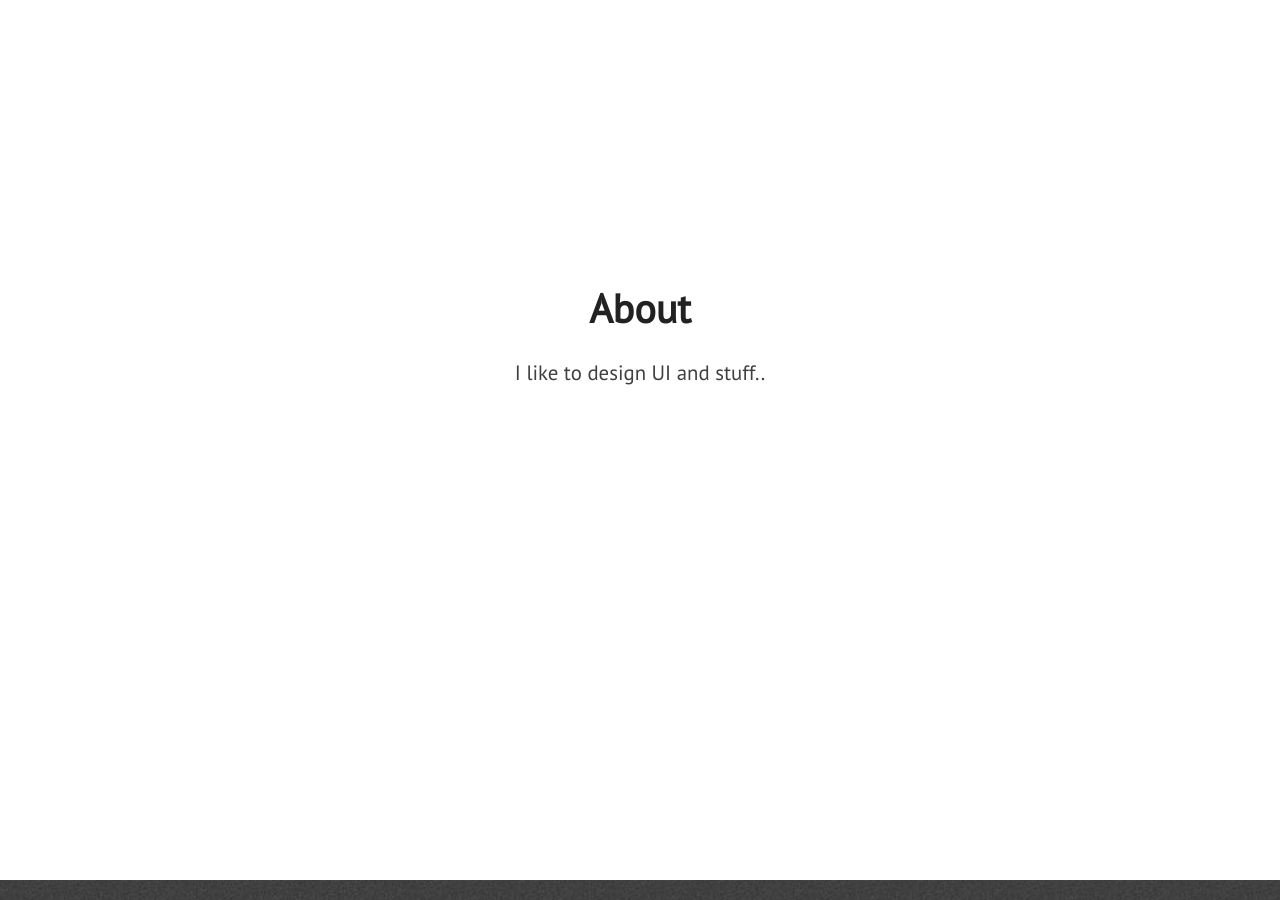
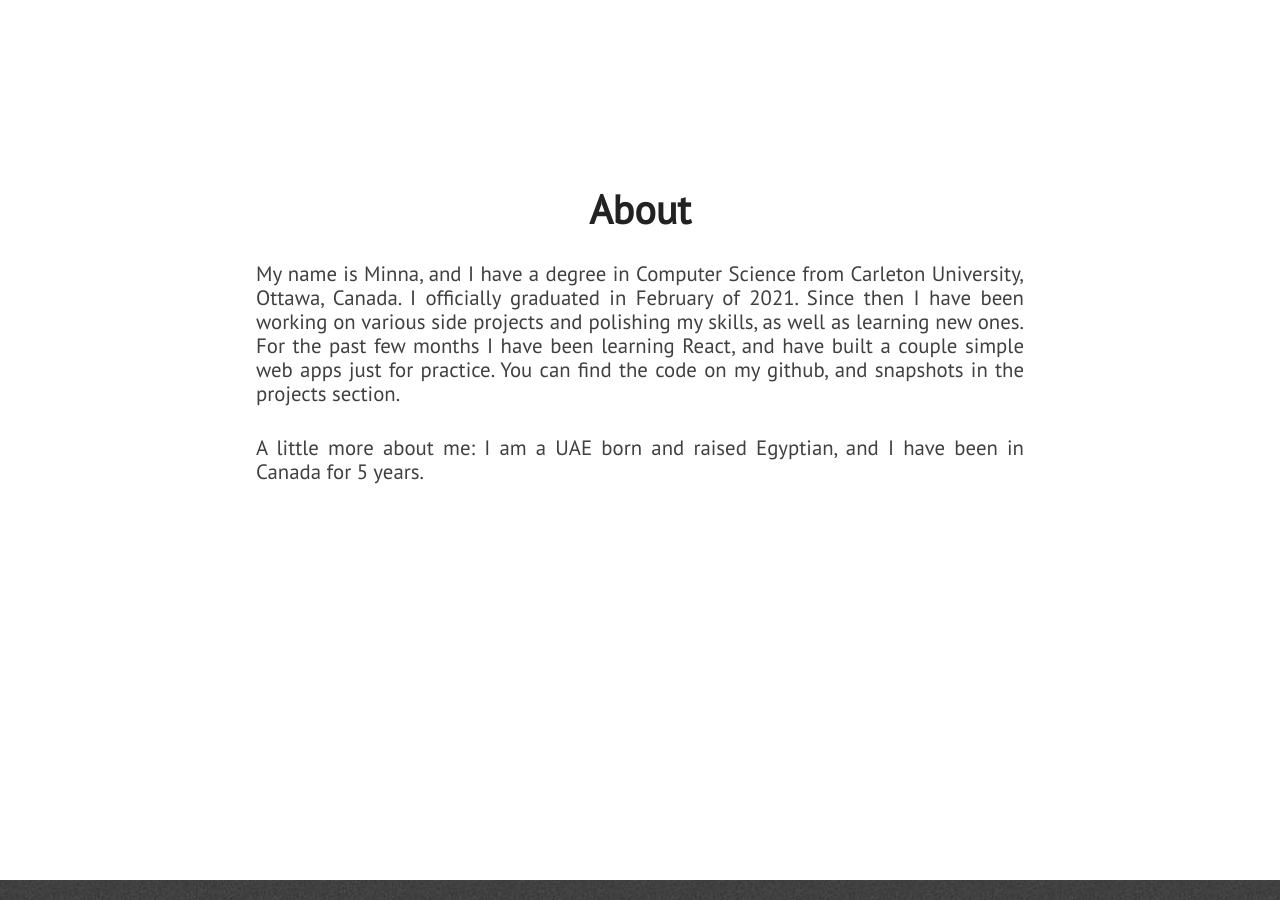
Before and after one commit to minna-amin/minna-amin.github.io, a Jekyll site: the page built from index.html, in a window 1280 px wide and 900 px high, scrolled down 1080 px. Built offline with Jekyll 4.4.1, drawn with Linux system fonts in a browser that asks for light colours; nearby versions of some CDN libraries.

Commit message:
bio updates

```diff
--- a/_includes/about.html
+++ b/_includes/about.html
@@ -3,7 +3,11 @@
         <div id="about-text">
             <div class="section-heading">About</div>
             <p class="paragraph-text justify-text">
-                I like to design UI and stuff..
+               My name is Minna, and I have a degree in Computer Science from Carleton University, Ottawa, Canada. I officially graduated in February of 2021. Since then I have been working on various side projects and polishing my skills, as well as learning new ones. For the past few months I have been learning React, and have built a couple simple web apps just for practice. You can find the code on my github, and snapshots in the projects section.
+            </p>
+
+            <p class="paragraph-text justify-text">
+                A little more about me: I am a UAE born and raised Egyptian, and I have been in Canada for 5 years.
             </p>
 
         </div>
```
